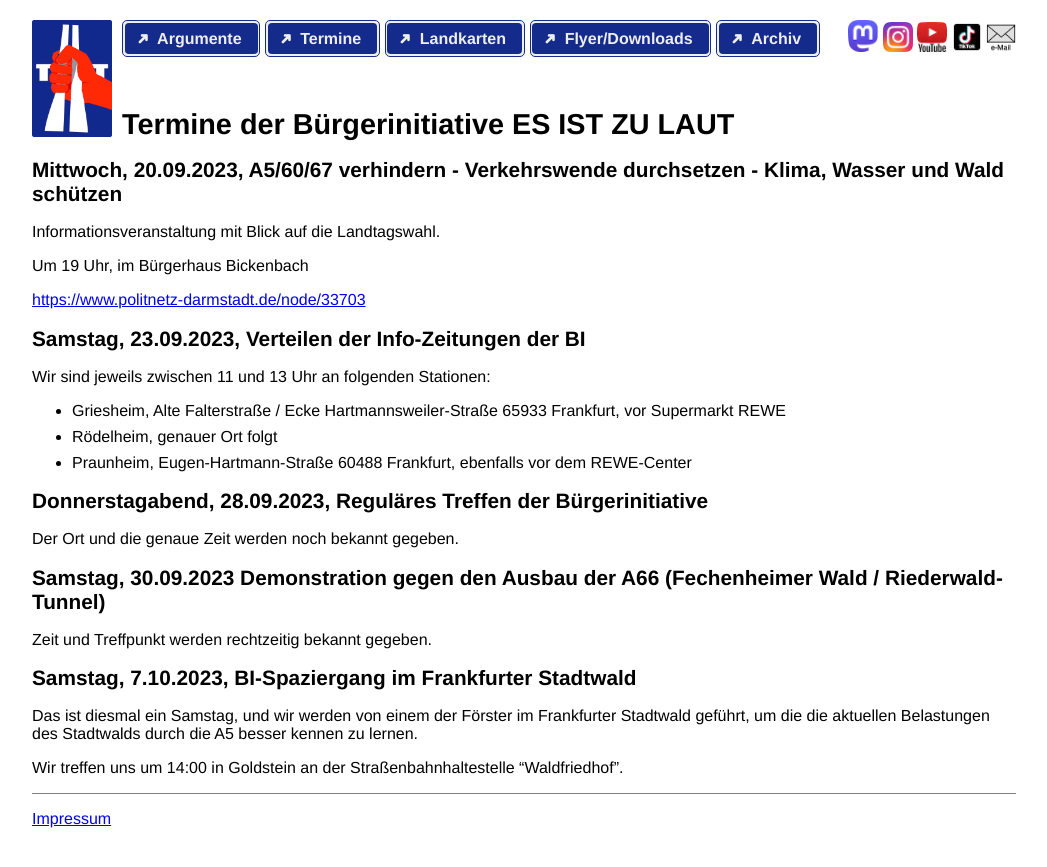
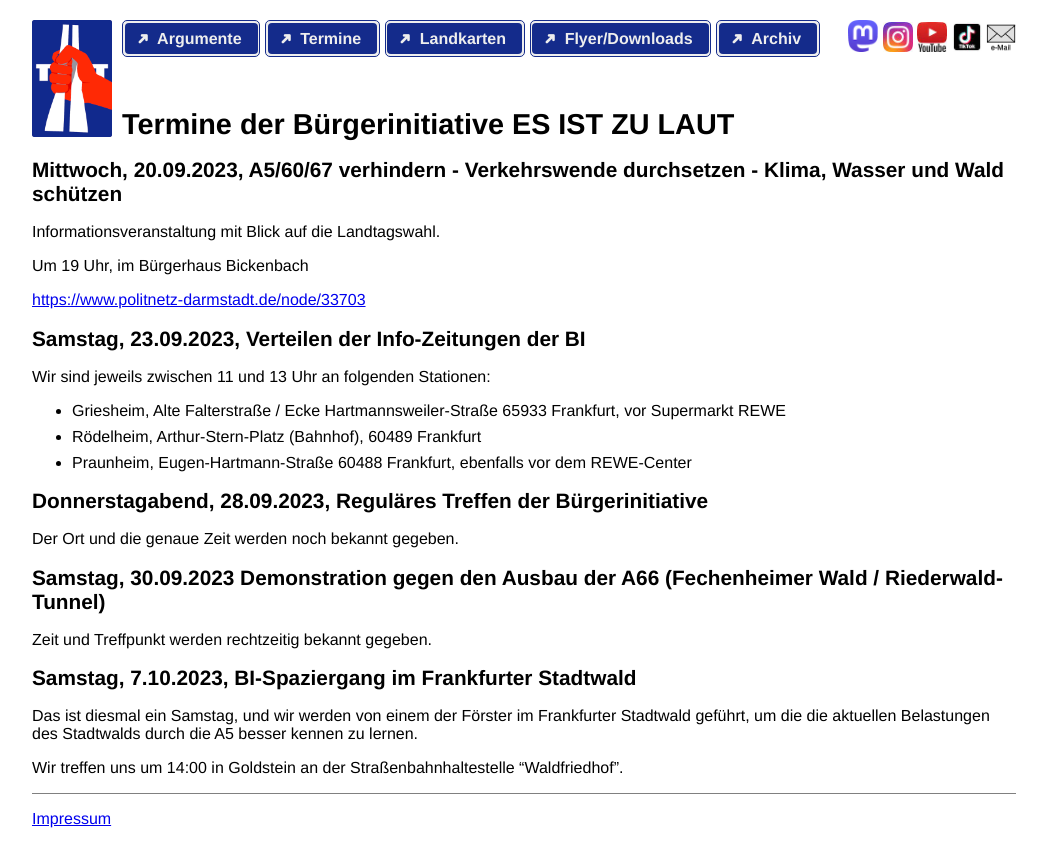
Before and after one commit to esistzulaut/website, a Jekyll site: the page built from termine.md, in a window 1280 px wide. Shown: the top 867 px of the page, without its empty margins (116-1163 px from the left). Built offline with Jekyll 4.4.1, drawn with Linux system fonts in a browser that asks for light colours.

Commit message:
Genauerer Ort in Rödelheim ergänzt

```diff
--- a/termine.md
+++ b/termine.md
@@ -16,7 +16,7 @@ Um 19 Uhr, im Bürgerhaus Bickenbach
 Wir sind jeweils zwischen 11 und 13 Uhr an folgenden Stationen:
 
 - Griesheim, Alte Falterstraße / Ecke Hartmannsweiler-Straße 65933 Frankfurt, vor Supermarkt REWE
-- Rödelheim, genauer Ort folgt
+- Rödelheim, Arthur-Stern-Platz (Bahnhof), 60489 Frankfurt
 - Praunheim, Eugen-Hartmann-Straße 60488 Frankfurt, ebenfalls vor dem REWE-Center
 
 ## Donnerstagabend, 28.09.2023, Reguläres Treffen der Bürgerinitiative
```
